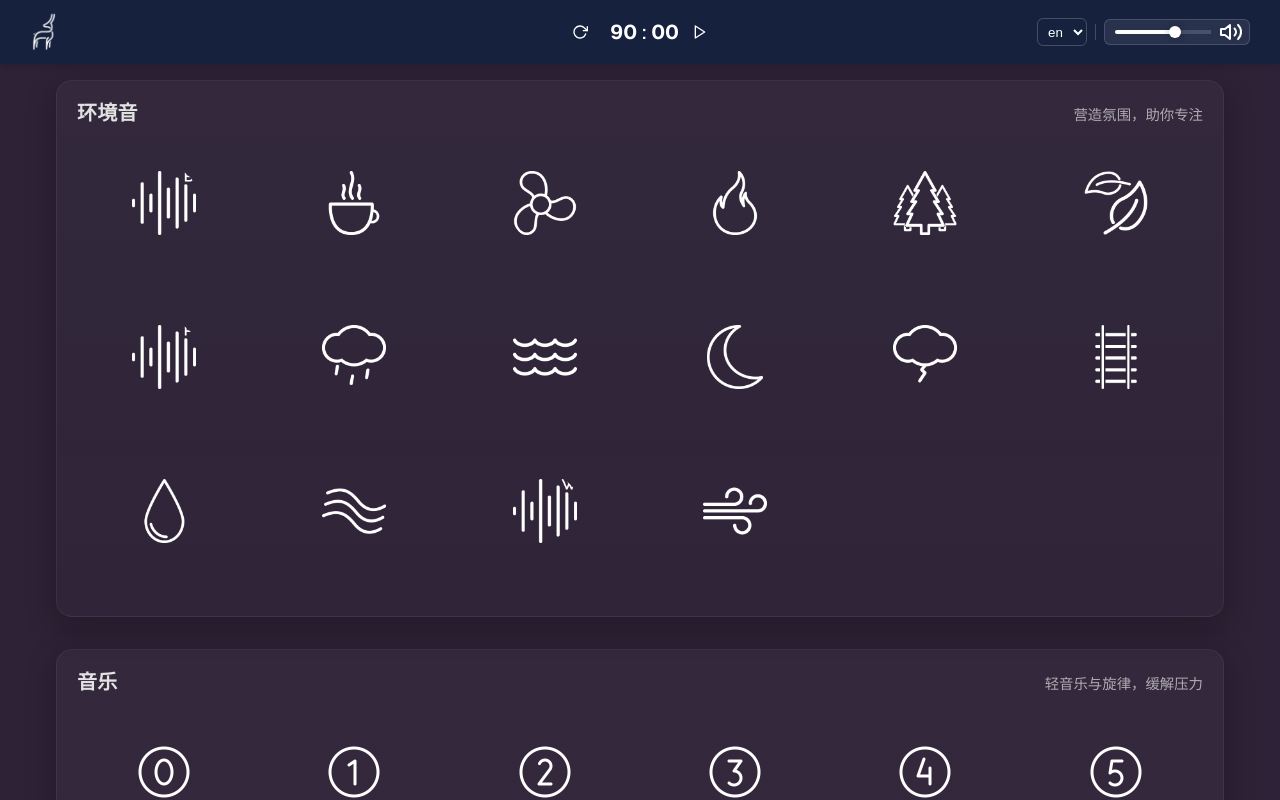
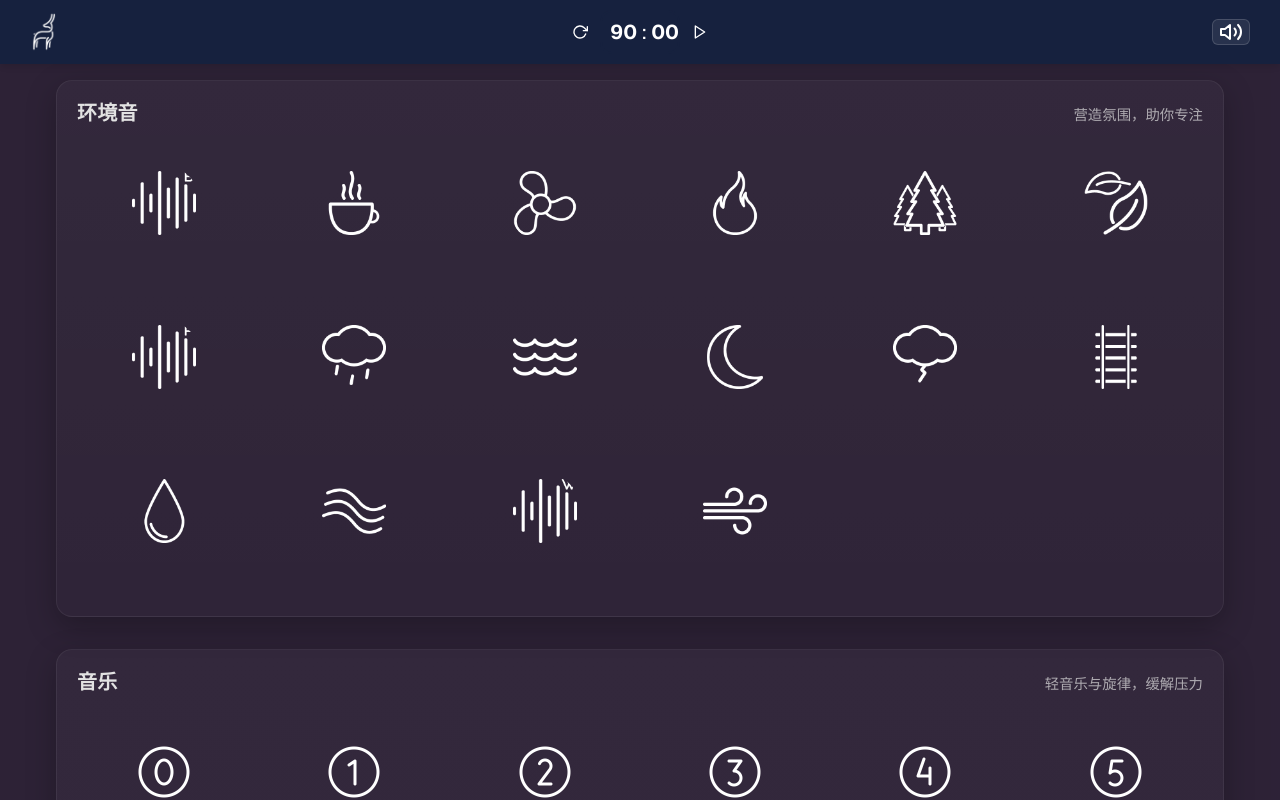
Before and after one commit to dingxihu/Sinkin, a Next.js app: page / in a window 1280 px wide. Shown: the top 800 px of the page. Built offline with nearby package versions, Linux system fonts and the light colour scheme.

Commit message:
修改样式

```diff
--- a/src/app/components/Header.jsx
+++ b/src/app/components/Header.jsx
@@ -66,7 +66,7 @@ const Header = () => {
             padding: "0 6px",
           }}
         >
-          <select
+          {/* <select
             aria-label="language"
             value={locale}
             onChange={(e) => setLocale(e.target.value)}
@@ -93,7 +93,7 @@ const Header = () => {
               height: "16px",
               background: "rgba(255,255,255,0.2)",
             }}
-          />
+          /> */}
           <GlobalVolumeControl variant="inline" />
         </div>
       </div>
--- a/src/app/components/globalVolumeControl.module.css
+++ b/src/app/components/globalVolumeControl.module.css
@@ -44,11 +44,12 @@
   display: flex;
   align-items: center;
   height: 100%;
-  padding-left: 10px;
+  padding-left: 0;
 }
 
 .sliderContainer.show {
   width: 100px;
+  padding-left: 10px;
 }
 
 .volumeSlider {
@@ -87,7 +88,7 @@
   display: inline-flex;
   align-items: center;
   justify-content: center;
-  gap: 8px;
+  gap: 0;
   background: rgba(255, 255, 255, 0.08);
   border: 1px solid rgba(255, 255, 255, 0.15);
   border-radius: 6px;
@@ -108,12 +109,14 @@
 }
 
 .volumeControlInline .sliderContainer {
-  width: 100px;
-  padding-left: 4px;
+  width: 0;
+  padding-left: 0;
 }
 
 .volumeControlInline .sliderContainer.show {
   width: 120px;
+  padding-left: 4px;
+  margin-right: 8px;
 }
 
 .volumeControlInline .volumeSlider {
```
